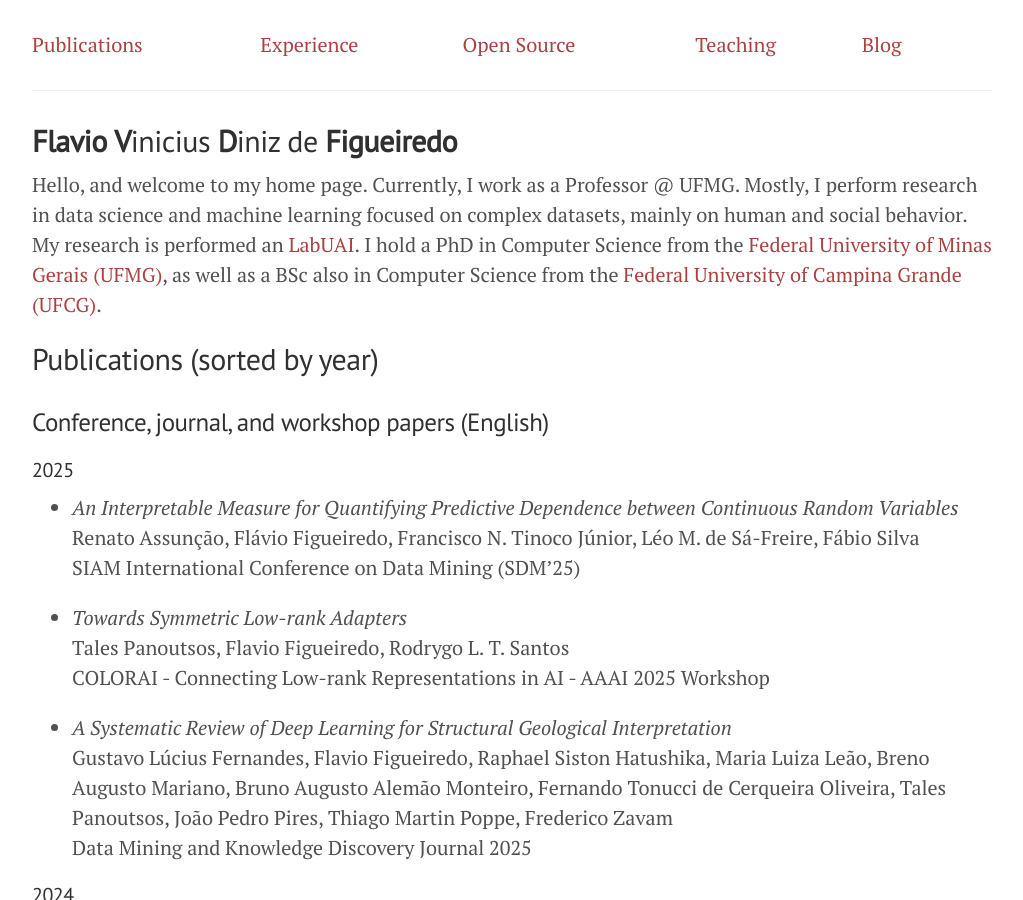
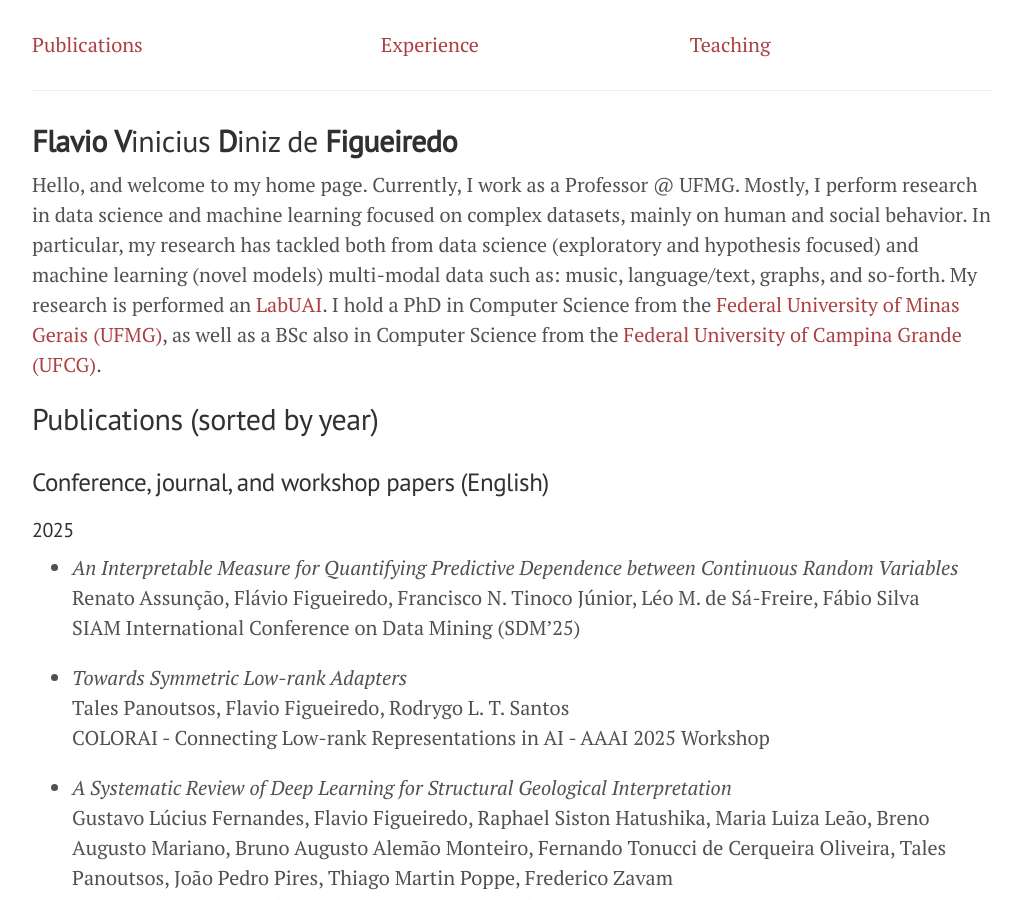
Before and after one commit to flaviovdf/flaviovdf.github.io, a Jekyll site: the page built from index.md, in a window 1280 px wide and 900 px high. Shown: the whole window, without its empty margins (128-1151 px from the left). Built offline with Jekyll 4.4.1, drawn with Linux system fonts in a browser that asks for light colours.

Commit message:
Update index.md

```diff
--- a/index.md
+++ b/index.md
@@ -1,14 +1,14 @@
 ---
 layout: page
 ---
-|-------------------------------|---------------------------|------------------------------|-----------------------|---------------|
-| [Publications](#publications) | [Experience](#experience) |  [Open Source](#open-source) | [Teaching](/teaching) | [Blog](/blog) |
+|-------------------------------|---------------------------|-----------------------|
+| [Publications](#publications) | [Experience](#experience) | [Teaching](/teaching) |
 
 - - -
 
 ## **Flavio** **V**inicius **D**iniz de **Figueiredo**
 
-Hello, and welcome to my home page. Currently, I work as a Professor @ UFMG. Mostly, I perform research in data science and machine learning focused on complex datasets, mainly on human and social behavior. My research is performed an [LabUAI](https://uai.science). I hold a PhD in Computer Science from the [Federal University of Minas Gerais (UFMG)](http://ufmg.br), as well as a BSc also in Computer Science from the [Federal University of Campina Grande (UFCG)](http://ufcg.edu.br).
+Hello, and welcome to my home page. Currently, I work as a Professor @ UFMG. Mostly, I perform research in data science and machine learning focused on complex datasets, mainly on human and social behavior. In particular, my research has tackled both from data science (exploratory and hypothesis focused) and machine learning (novel models) multi-modal data such as: music, language/text, graphs, and so-forth.  My research is performed an [LabUAI](https://uai.science). I hold a PhD in Computer Science from the [Federal University of Minas Gerais (UFMG)](http://ufmg.br), as well as a BSc also in Computer Science from the [Federal University of Campina Grande (UFCG)](http://ufcg.edu.br).
 
 ## Publications (sorted by year)
 
```
